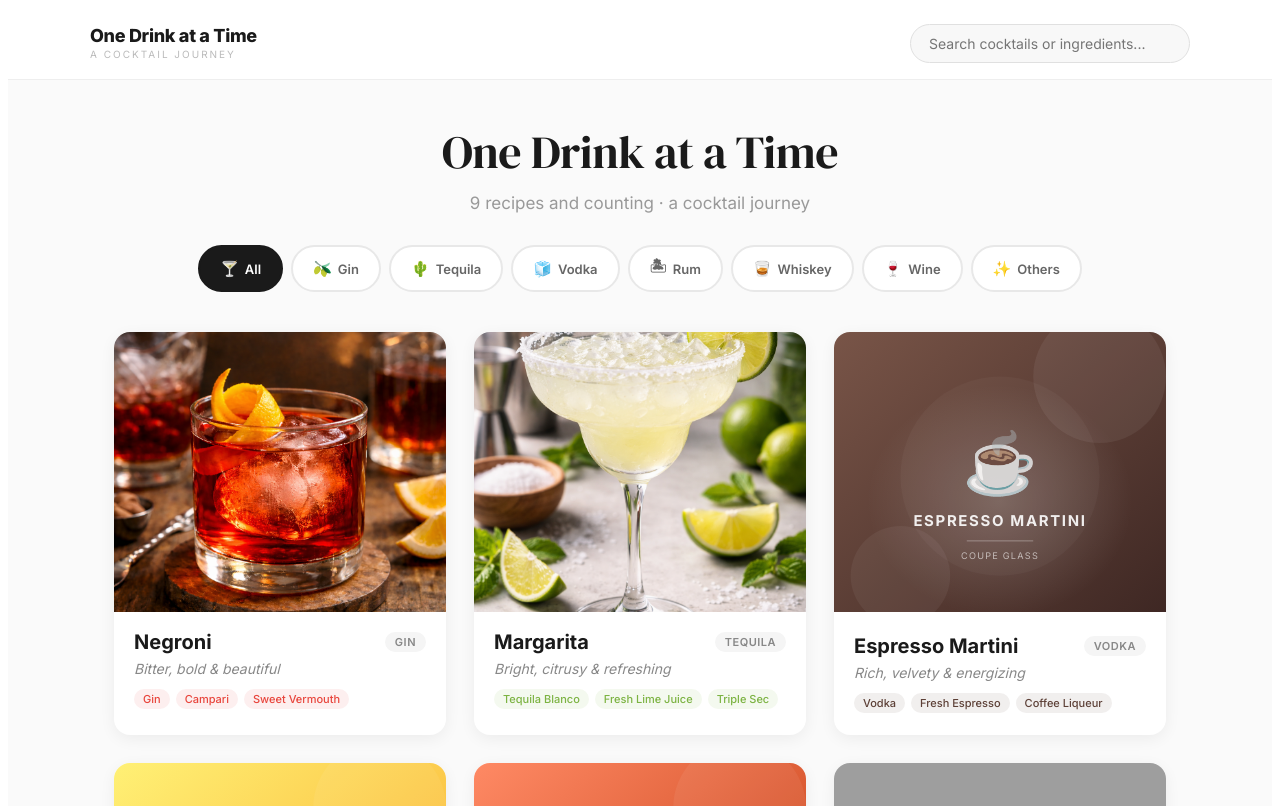
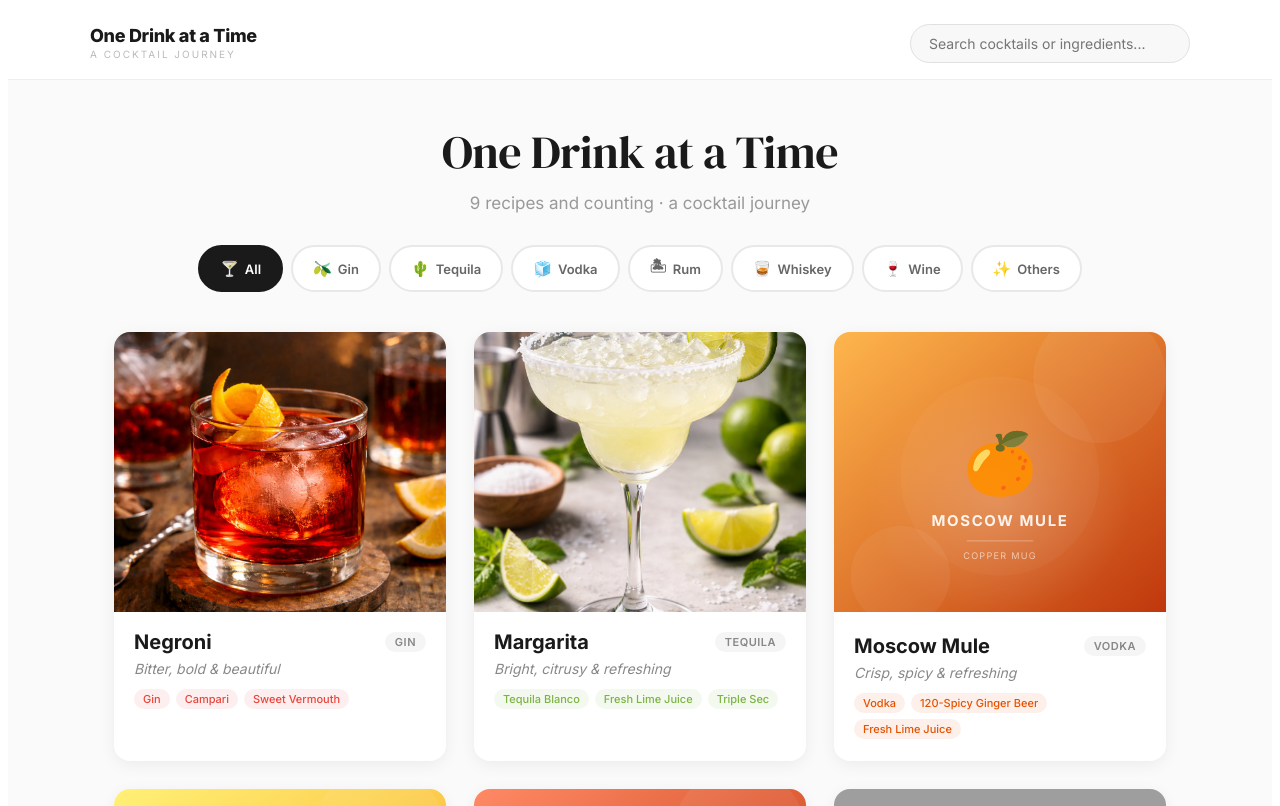
Before and after one commit to arkadi92/one-drink-at-a-time, a React (Vite) app: page / in a window 1280 px wide. Shown: the top 806 px of the page. Built offline with nearby package versions, Linux system fonts and the light colour scheme; grey boxes are pictures that could not be loaded.

Commit message:
replace espresso martini with moscow mule

```diff
--- a/src/App.jsx
+++ b/src/App.jsx
@@ -31,16 +31,16 @@ const cocktails = [
   },
   {
     id: 3,
-    name: "Espresso Martini",
-    tagline: "Rich, velvety & energizing",
+    name: "Moscow Mule",
+    tagline: "Crisp, spicy & refreshing",
     spirit: "Vodka",
-    ingredients: ["50ml Vodka", "30ml Fresh Espresso", "20ml Coffee Liqueur", "10ml Simple Syrup"],
-    garnish: "Three coffee beans",
-    glass: "Coupe glass",
-    method: "Brew a fresh shot of espresso and let it cool slightly. Add all ingredients to a shaker with ice. Shake hard for 15 seconds to build a nice foam. Double strain into a chilled coupe glass. Float three coffee beans on the foam.",
-    color: "#5D4037",
-    gradient: ["#795548", "#3E2723"],
-    emoji: "\u2615",
+    ingredients: ["60ml Vodka", "120-150ml Spicy Ginger Beer", "15ml Fresh Lime Juice", "4 dashes Angostura Aromatic Bitters"],
+    garnish: "Lime wheel, mint sprig",
+    glass: "Copper mug",
+    method: "Fill a copper mug with ice. Pour in the vodka and lime juice. Top with spicy ginger beer. Add 4 dashes of Angostura bitters. Gently stir once to combine. Garnish with a lime wheel and a sprig of mint.",
+    color: "#E65100",
+    gradient: ["#FFB74D", "#BF360C"],
+    emoji: "\u{1F34A}",
   },
   {
     id: 4,
```
